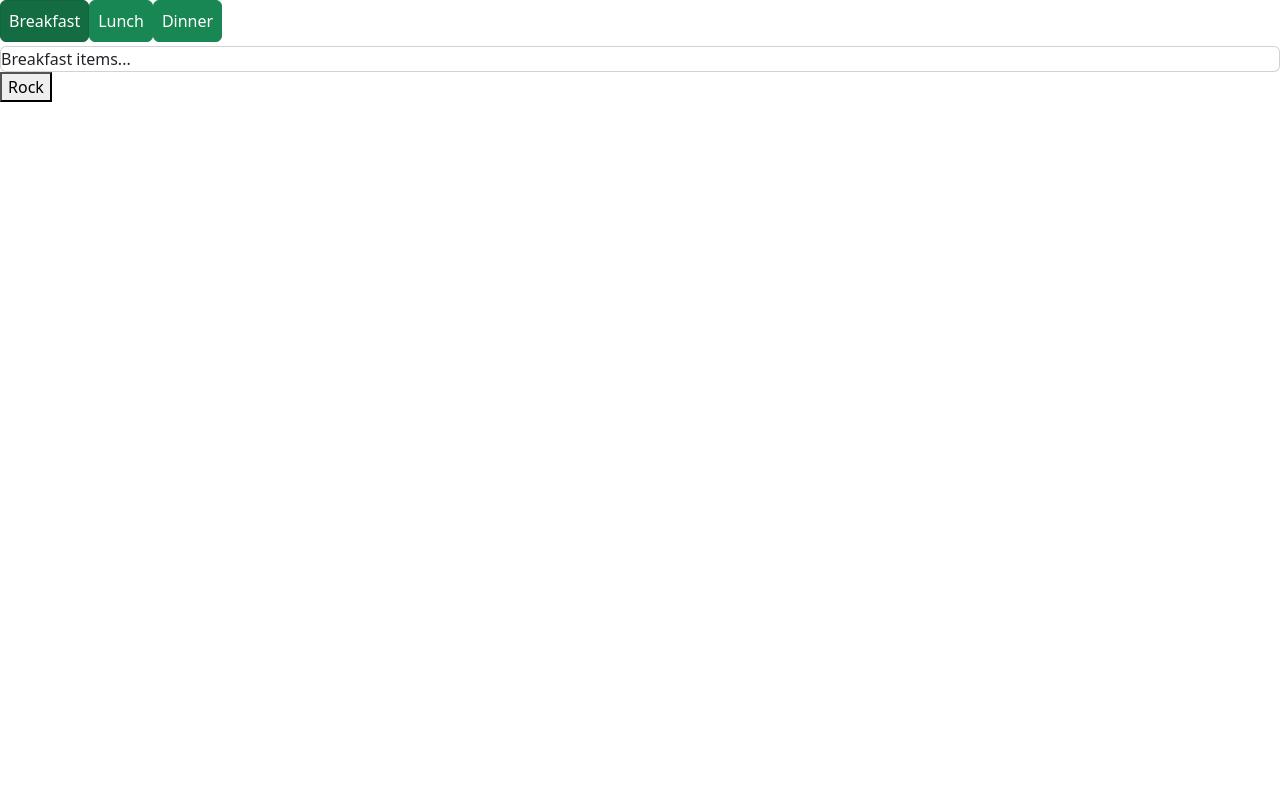
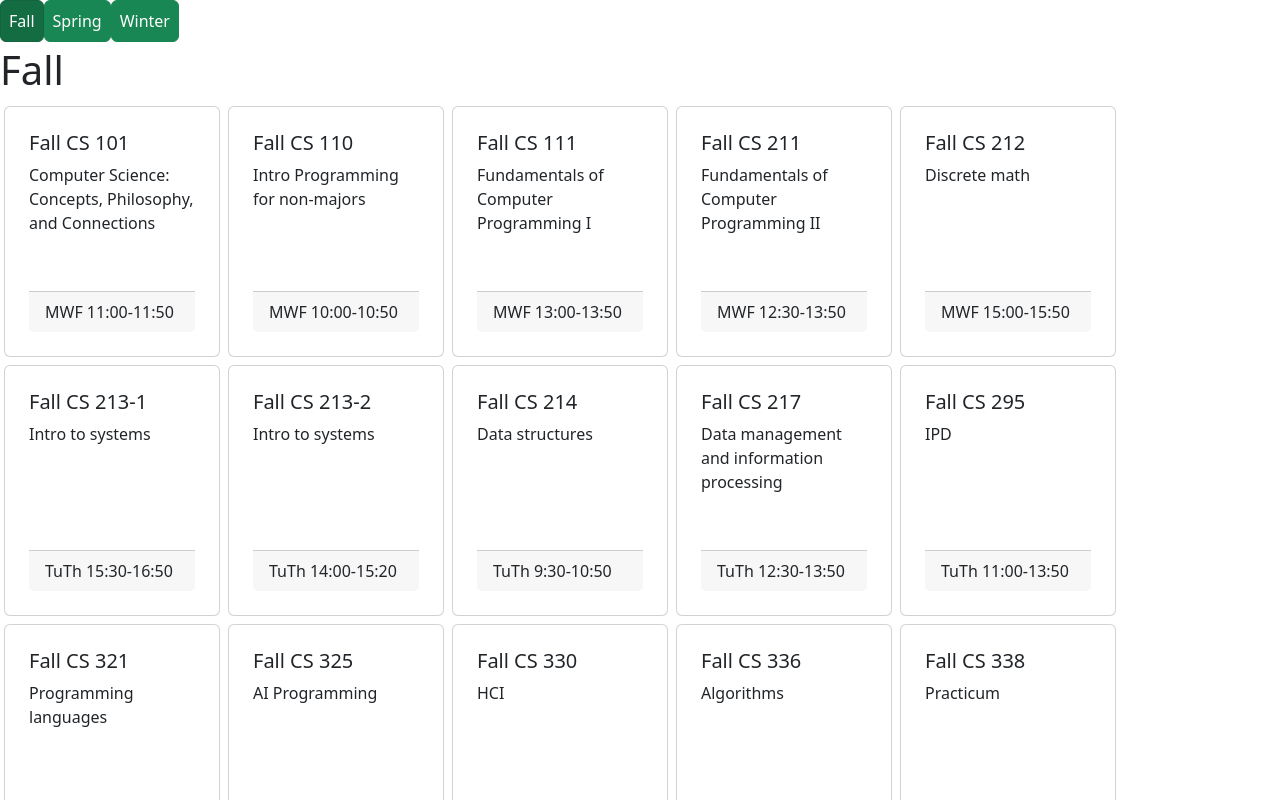
Before and after one commit to glazialuna/microyue-app, a React (Create React App) app: page / in a window 1280 px wide. Shown: the top 800 px of the page. Built offline with nearby package versions, Linux system fonts and the light colour scheme.

Commit message:
Term filter

```diff
--- a/src/App.js
+++ b/src/App.js
@@ -7,6 +7,7 @@ import { useJsonQuery } from './utilities/fetch';
 import datas from './utilities/cs-courses.json';
 import MenuPage from './components/MenuPage';
 import Chooser from './components/Chooser';
+import TermPage from './components/TermFilter';
 
 
 const schedule = {
@@ -40,6 +41,7 @@ const schedule = {
 };
 
 
+// loading data from php
 const Main = () => {
   // return (
   //   <div>
@@ -70,8 +72,10 @@ function App(){
   return (
     <QueryClientProvider client={queryClient}>
       <div>
-        <MenuPage/>
-        <Chooser></Chooser>
+        {/* <Main></Main> */}
+        {/* <MenuPage/> */}
+        {/* <Chooser></Chooser> */}
+        <TermPage></TermPage>
       </div>
     </QueryClientProvider>
   );
--- a/src/components/MenuPage.js
+++ b/src/components/MenuPage.js
@@ -14,7 +14,7 @@ const MenuButton = ({meal, selection, setSelection}) => (
     </div>
 );
 
-const MenuSelector =({selection, setSelection}) =>(
+const MenuSelector =(selection, setSelection) =>(
     <div className="btn-group">
         {
             Object.keys(meals).map(meal =>
@@ -38,6 +38,6 @@ const MenuPage = () => {
             <Menu selection={selection}></Menu>
         </div>
     );
-}
+};
 
 export default MenuPage;
--- a/src/components/TermFilter.js
+++ b/src/components/TermFilter.js
@@ -0,0 +1,40 @@
+import {useState} from "react";
+import CourseList from "./CourseList";
+import datas from '../utilities/cs-courses.json';
+const terms = ['Fall', 'Spring', 'Winter'];
+
+
+const TermButton = ({term, termChoice, setTerm}) => (
+    <div>
+        <input type="radio" id={term} className="btn-check" checked={term === termChoice} autoComplete="off" onChange={()=>setTerm(term)} />
+        <label className="btn btn-success mb-1 p-2" htmlFor={term}>
+            {term}
+        </label>
+    </div>
+);
+
+const TermSelector = ({termChoice, setTerm}) => (
+    <div className="btn-group">
+        {
+            Object.values(terms).map(
+                term => <TermButton key = {term} term = {term} termChoice={termChoice} setTerm={setTerm} ></TermButton>
+                )
+        }
+    </div>
+);
+
+
+const TermPage = () =>{
+    const [termChoice, setTerm] = useState('Fall');
+    const filterTerm = Object.values(datas.courses).filter(course => course.term === termChoice);
+
+    return (
+        <div>
+            <TermSelector termChoice={termChoice} setTerm={setTerm}></TermSelector>
+            <h1>{termChoice}</h1>
+            <CourseList courses={filterTerm}></CourseList>
+        </div>
+    );
+};
+
+export default TermPage;
```
